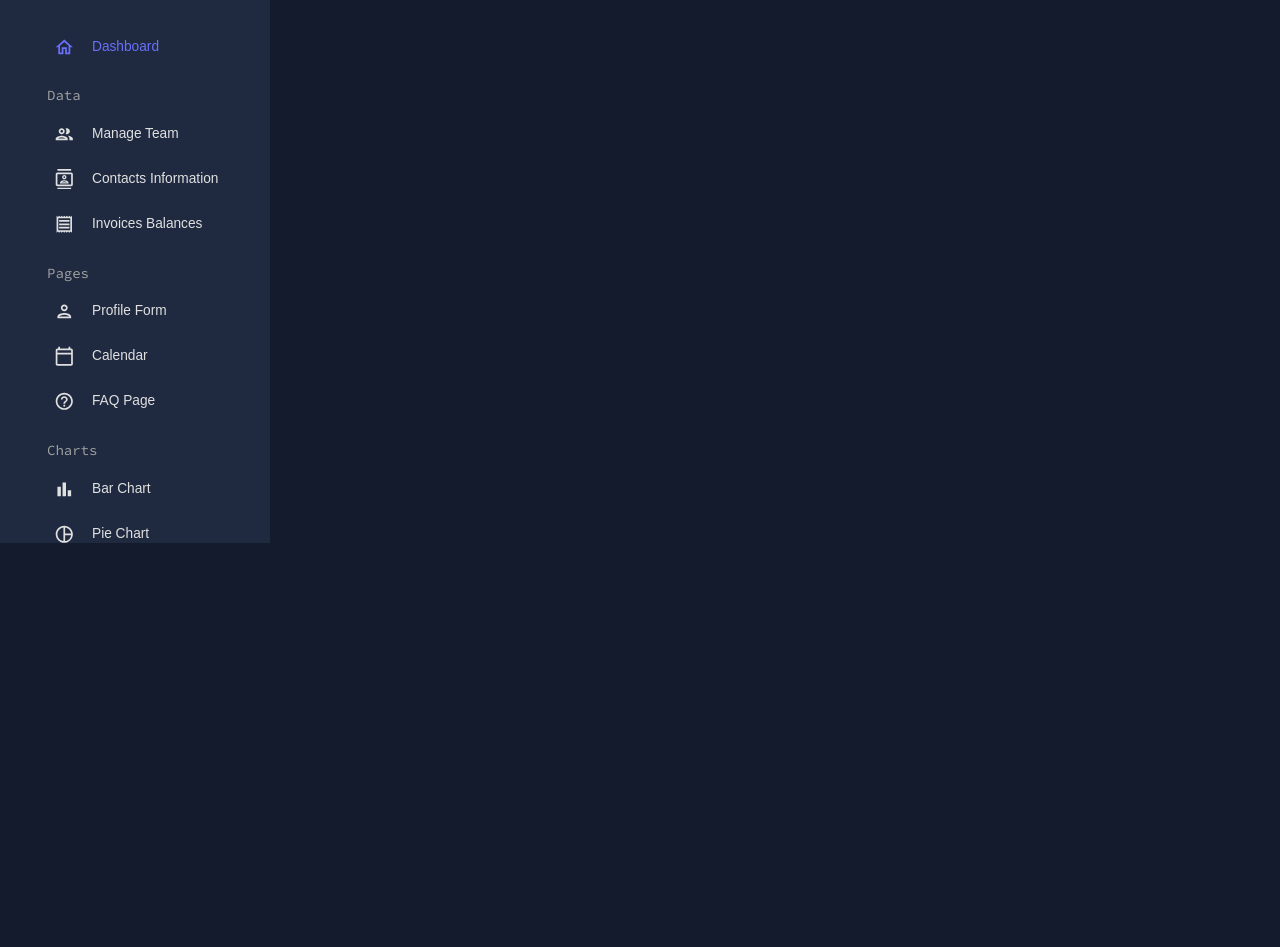
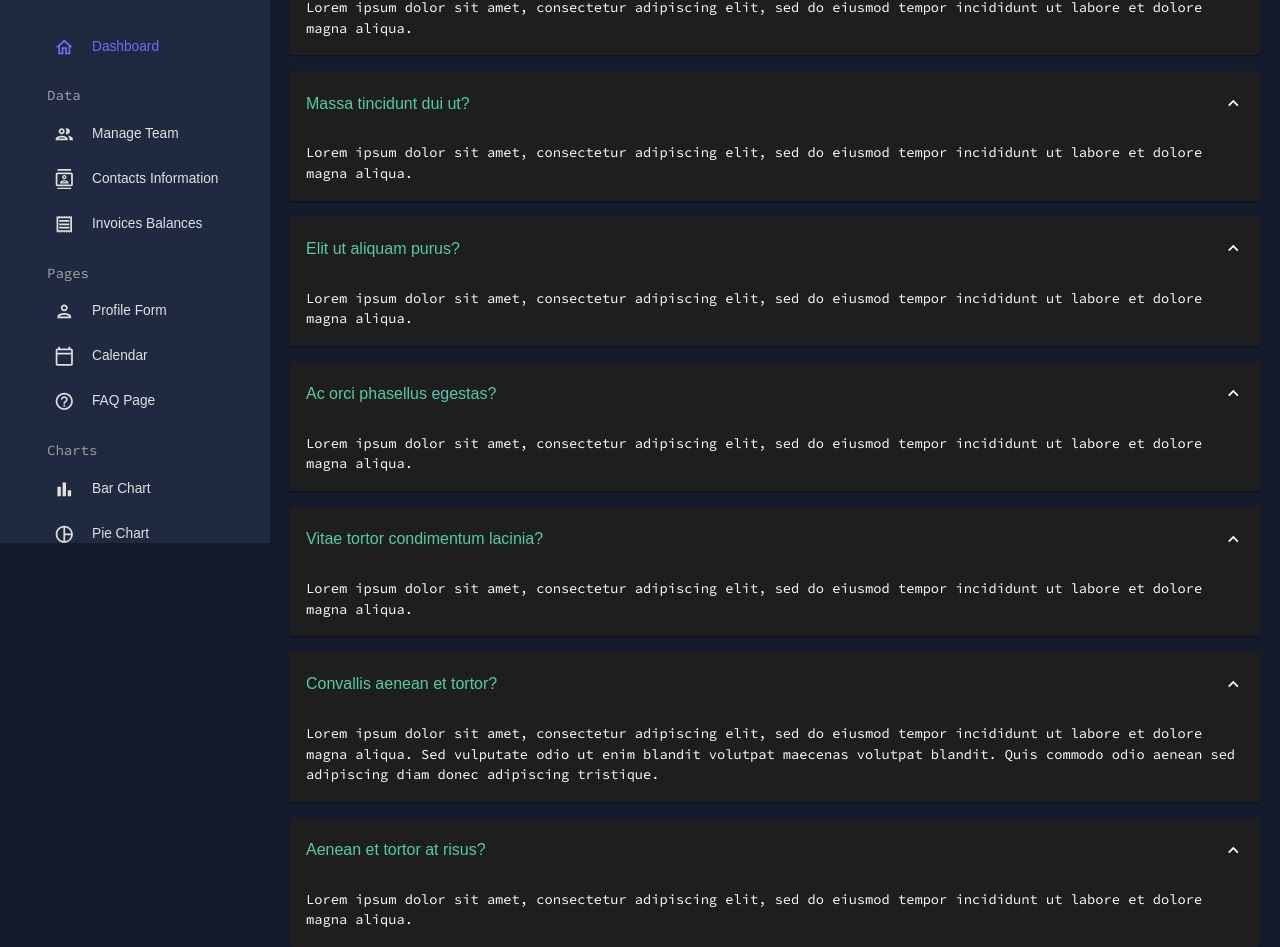
Before and after one commit to Armandosselimi/React-Admin, a React (Create React App) app: page /faq in a window 1280 px wide. Shown: the part 257-1204 px from the top of the page. Before the commit the page ends 800 px from the top, so only its background shows below. Built offline with nearby package versions, Linux system fonts and the light colour scheme.

Commit message:
implemented AFQ section

```diff
--- a/src/App.js
+++ b/src/App.js
@@ -10,6 +10,7 @@ import Contacts from "./app/pages/contacts";
 import Invoices from "./app/pages/invoices";
 import ProfileForm from "./app/pages/profileForm";
 import Calendar from "./app/pages/calendar";
+import FAQ from "./app/pages/faq";
 
 
 
@@ -33,11 +34,11 @@ function App() {
                             <Route path="/invoices" element={<Invoices />} />
                             <Route path="/form" element={<ProfileForm />} />
                             <Route path="/calendar" element={<Calendar />} />
+                            <Route path="/faq" element={<FAQ />} />
 
                             {/*<Route path="/bar" element={<Bar />} />*/}
                             {/*<Route path="/pie" element={<Pie />} />*/}
                             {/*<Route path="/line" element={<Line />} />*/}
-                            {/*<Route path="/faq" element={<FAQ />} />*/}
                             {/*<Route path="/geography" element={<Geography />} />*/}
                         </Routes>
 
--- /dev/null
+++ b/src/app/pages/faq/index.jsx
@@ -0,0 +1,99 @@
+import React from 'react';
+import {Accordion, AccordionDetails, AccordionSummary, Box, Typography, useTheme} from "@mui/material";
+import {tokens} from "../../../theme";
+import Header from "../../components/Header";
+import ExpandMoreOutlinedIcon from '@mui/icons-material/ExpandMoreOutlined';
+
+const FAQ = () => {
+    const theme = useTheme()
+    const colors = tokens(theme.palette.mode)
+    return (
+        <Box m='20px'>
+            <Header title='FAQ' subtitle='Frequently asked question'/>
+
+            <Accordion defaultExpanded>
+                <AccordionSummary expandIcon={<ExpandMoreOutlinedIcon/>}>
+                    <Typography color={colors.greenAccent[500]} variant='h5'>
+                        Semper viverra nam libero?
+                    </Typography>
+                </AccordionSummary>
+                <AccordionDetails>
+                    Lorem ipsum dolor sit amet, consectetur adipiscing elit, sed do eiusmod tempor incididunt ut labore
+                    et dolore magna aliqua.
+                </AccordionDetails>
+            </Accordion>
+
+            <Accordion defaultExpanded>
+                <AccordionSummary expandIcon={<ExpandMoreOutlinedIcon/>}>
+                    <Typography color={colors.greenAccent[500]} variant='h5'>
+                        Massa tincidunt dui ut?
+                    </Typography>
+                </AccordionSummary>
+                <AccordionDetails>
+                    Lorem ipsum dolor sit amet, consectetur adipiscing elit, sed do eiusmod tempor incididunt ut labore et dolore magna aliqua.
+                </AccordionDetails>
+            </Accordion>
+
+            <Accordion defaultExpanded>
+                <AccordionSummary expandIcon={<ExpandMoreOutlinedIcon/>}>
+                    <Typography color={colors.greenAccent[500]} variant='h5'>
+                        Elit ut aliquam purus?
+                    </Typography>
+                </AccordionSummary>
+                <AccordionDetails>
+                    Lorem ipsum dolor sit amet, consectetur adipiscing elit, sed do eiusmod tempor incididunt ut labore et dolore magna aliqua.
+                </AccordionDetails>
+            </Accordion>
+
+            <Accordion defaultExpanded>
+                <AccordionSummary expandIcon={<ExpandMoreOutlinedIcon/>}>
+                    <Typography color={colors.greenAccent[500]} variant='h5'>
+                        Ac orci phasellus egestas?
+                    </Typography>
+                </AccordionSummary>
+                <AccordionDetails>
+                    Lorem ipsum dolor sit amet, consectetur adipiscing elit, sed do eiusmod tempor incididunt ut labore et dolore magna aliqua.
+                </AccordionDetails>
+            </Accordion>
+
+            <Accordion defaultExpanded>
+                <AccordionSummary expandIcon={<ExpandMoreOutlinedIcon/>}>
+                    <Typography color={colors.greenAccent[500]} variant='h5'>
+                        Vitae tortor condimentum lacinia?
+                    </Typography>
+                </AccordionSummary>
+                <AccordionDetails>
+                    Lorem ipsum dolor sit amet, consectetur adipiscing elit, sed do eiusmod tempor incididunt ut labore et dolore magna aliqua.
+                </AccordionDetails>
+            </Accordion>
+
+            <Accordion defaultExpanded>
+                <AccordionSummary expandIcon={<ExpandMoreOutlinedIcon/>}>
+                    <Typography color={colors.greenAccent[500]} variant='h5'>
+                        Convallis aenean et tortor?
+                    </Typography>
+                </AccordionSummary>
+                <AccordionDetails>
+                    Lorem ipsum dolor sit amet, consectetur adipiscing elit, sed do eiusmod tempor incididunt ut labore et dolore magna aliqua. Sed vulputate odio ut enim blandit volutpat maecenas volutpat blandit. Quis commodo odio aenean sed adipiscing diam donec adipiscing tristique.
+                </AccordionDetails>
+            </Accordion>
+
+            <Accordion defaultExpanded>
+                <AccordionSummary expandIcon={<ExpandMoreOutlinedIcon/>}>
+                    <Typography color={colors.greenAccent[500]} variant='h5'>
+                        Aenean et tortor at risus?
+                    </Typography>
+                </AccordionSummary>
+                <AccordionDetails>
+                    Lorem ipsum dolor sit amet, consectetur adipiscing elit, sed do eiusmod tempor incididunt ut labore et dolore magna aliqua.
+                </AccordionDetails>
+            </Accordion>
+
+
+
+
+        </Box>
+    );
+};
+
+export default FAQ;
```
